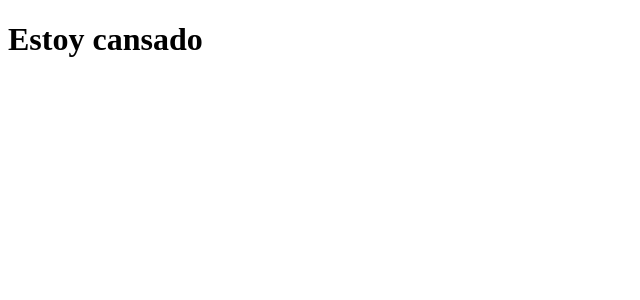
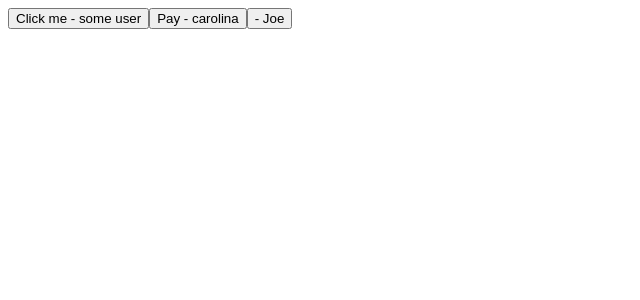
Before and after one commit to mcli28/YOUTUBE_REACT, a React (Create React App) app in the folder fazt-react-course/: page / in a window 1280 px wide. Shown: the top 300 px of the page, without its empty margins (0-640 px from the left). Built offline with nearby package versions, Linux system fonts and the light colour scheme.

Commit message:
antes de los estilos en reactCourse

```diff
--- a/fazt-react-course/package.json
+++ b/fazt-react-course/package.json
@@ -6,6 +6,8 @@
     "@testing-library/jest-dom": "^5.17.0",
     "@testing-library/react": "^13.4.0",
     "@testing-library/user-event": "^13.5.0",
+    "buffer": "^6.0.3",
+    "prop-types": "^15.8.1",
     "react": "^18.2.0",
     "react-dom": "^18.2.0",
     "react-scripts": "5.0.1",
--- /dev/null
+++ b/fazt-react-course/src/Button.js
@@ -0,0 +1,16 @@
+import PropTypes from 'prop-types'
+export function Button({text, name}) {
+    if (!text) {
+        console.log("el texto es requerido");
+    }
+    return <button>
+        {text} - {name}
+    </button>
+}
+
+Button.propTypes = {
+    text: PropTypes.string.isRequired
+}
+Button.defaultProps = {
+    name: "some user"
+}
--- /dev/null
+++ b/fazt-react-course/src/Greetting.js
@@ -0,0 +1,17 @@
+export function Greetting({title, name="User"}) {
+  console.log(title)
+  return <h1>{title}, dice {name}</h1>
+}
+
+export function UserCard({name, amount, married, address, greet}) {
+  console.log(name, amount, married, address, greet)
+  return (<div>
+      <h1>{name}</h1>
+      <p>${amount}</p>
+      <p>{married ? 'married' : 'single'}</p>
+      <ul>
+        <li>City: {address.city}</li>
+        <li>Address: {address.street}</li>
+      </ul>
+    </div>)
+}
--- /dev/null
+++ b/fazt-react-course/src/Product.js
@@ -0,0 +1,13 @@
+function Product() {
+    return <div>
+        <h1>Producto</h1>
+    </div>
+}
+
+export function Navbar() {
+    return <nav>
+        Navigation
+    </nav>
+}
+
+export default Product
--- /dev/null
+++ b/fazt-react-course/src/Task.js
@@ -0,0 +1,6 @@
+export function TaskCard() {
+    return <div>
+        <h1>Mi primer tarea</h1>
+        <p>Tarea realizada</p>
+    </div>
+}
--- a/fazt-react-course/src/index.js
+++ b/fazt-react-course/src/index.js
@@ -1,17 +1,36 @@
 import React from 'react';
 import ReactDOM from 'react-dom/client';
+import { Greetting, UserCard } from './Greetting';
+import Product, { Navbar } from './Product';
+import { Button } from './Button';
+import { TaskCard } from './Task';
 
 const root = ReactDOM.createRoot(document.getElementById('root'));
-function Greetting() {
-  const married = true
-  /*if (married) {
-    return <h1>Estoy casado</h1>
-  } else {
-    return <h1>No estoy casado</h1>
-  }*/
 
-  return <h1>{married ? 'Estoy cansado' :'No estoy casado'}</h1>
-}
 root.render(
-  <Greetting/>
+  <>
+    <Button text="Click me"/>
+    <Button text="Pay" name='carolina'/>
+    <Button text='' name='Joe'/>
+    {/* <Greetting title="hola" name="li"/>
+    <Greetting title="hola" name="xavi"/>
+    <Greetting title="hola"/>
+    <UserCard
+      name="Ryan Ray"
+      amount={3000}
+      married={true}
+      points={[99, 33.3, 22.2]}
+      address={{street: "123 main street", city: "New York"}}
+      greet={function(){alert('hello')}}
+    />
+    <UserCard
+      name="Joe Mcmillan"
+      amount={1000}
+      married={false}
+      points={[100, 20]}
+      address={{street: "av some 123", city: "New York"}}
+      greet={function(){alert('hello')}}
+    />
+    <Product/> */}
+  </>
 );
```
Also changed, not shown: 1 other file (tests, documents, lock files or other folders).
